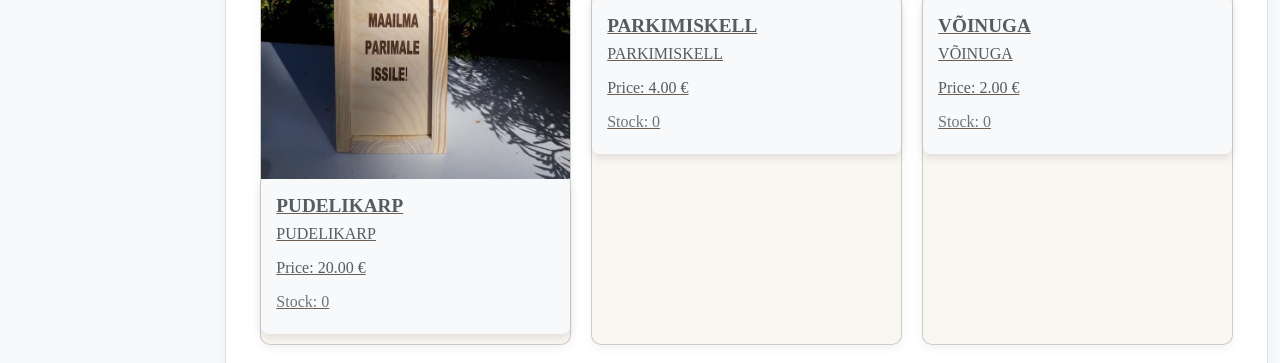
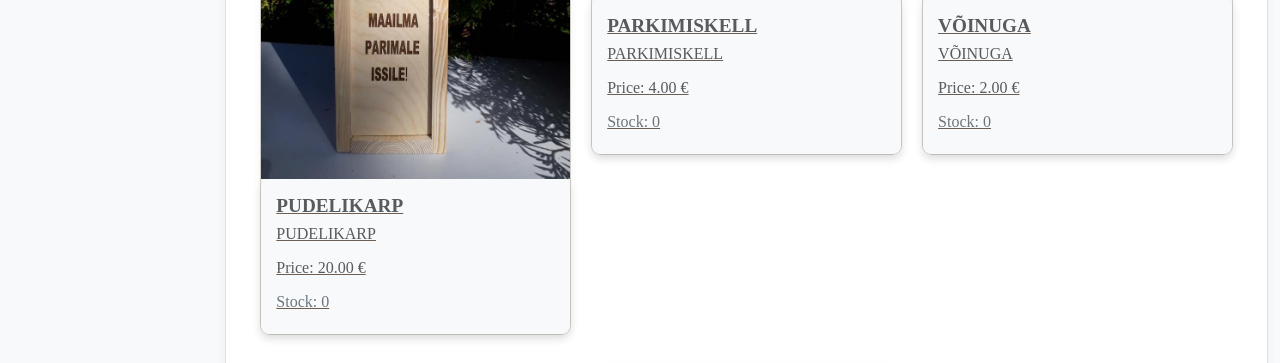
Before and after one commit to m6mmi/h-t-handcraft, a Django app: page /products/category/1/ in a window 1280 px wide. Shown: the part 1599-1962 px from the top of the page. Run offline with Django 5.2, Linux system fonts and the light colour scheme; data comes from the database, SQL or seed files in the repository; data that the repository does not hold is empty; parts of the project's set-up code (start-up, migrations or seed data) failed here and were passed over.

Commit message:
- Index card fixes - Product list fixes

```diff
--- a/products/templates/product_list.html
+++ b/products/templates/product_list.html
@@ -6,7 +6,7 @@
 <div class="container">
   <div class="row">
     {% for product in products %}
-      <div class="col-md-4">
+      <div class="col-md-4 h-100">
         <div class="card h-100">
           <a href="{% url 'products:detail' product.id %}">
             {% if product.image_path %}
--- a/products/views.py
+++ b/products/views.py
@@ -41,7 +41,7 @@ class IndexView(View):
         # Fetch all products, shuffle them, and select a few random ones (e.g., 5 products)
         products = list(Product.objects.all())
         shuffle(products)
-        random_products = products[:21]  # Display 20 random products
+        random_products = products[:6]  # Display 20 random products
 
         return render(request, 'index.html', {'random_products': random_products})
 
--- a/templates/index.html
+++ b/templates/index.html
@@ -7,7 +7,7 @@
 
     <div class="row">
         {% for product in random_products %}
-            <div class="col-md-3 mb-3">
+            <div class="col-md-4 h-100">
                 <div class="card h-100">
                     <a href="{% url 'products:detail' product.id %}">
                         {% if product.image_path %}
```
